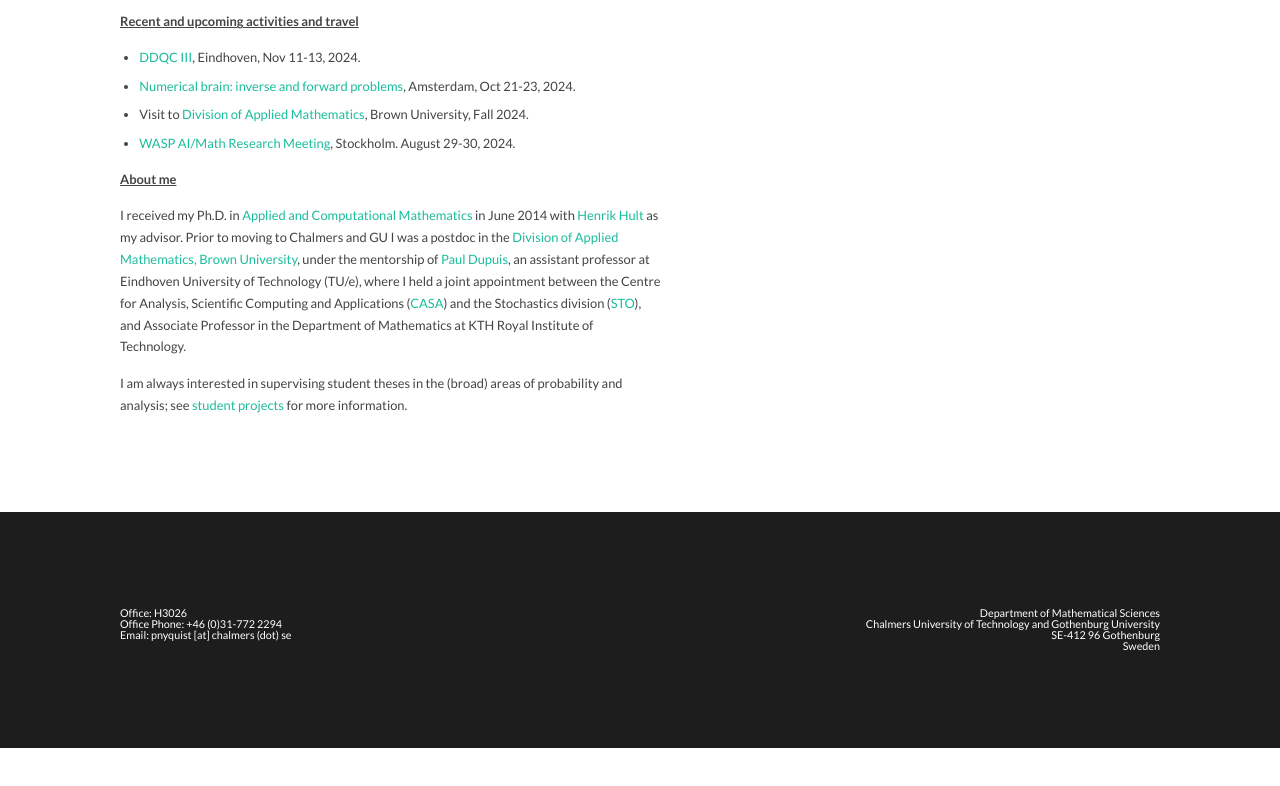
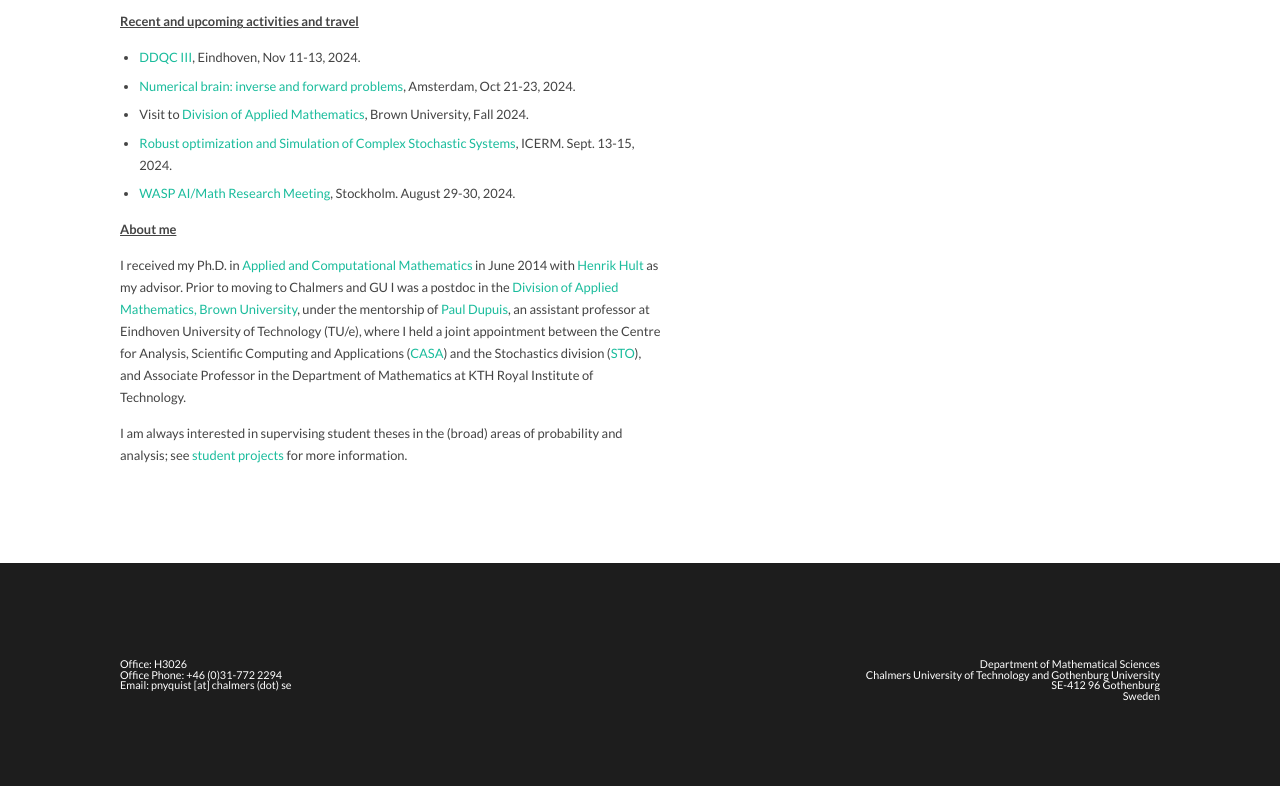
Before and after one commit to pierrenyq/pierrenyq.github.io, a plain HTML site: page Home.html in a window 1280 px wide. Shown: the part 988-1774 px from the top of the page. Before the commit the page ends 1736 px from the top, so only its background shows below. Drawn offline with Linux system fonts and the light colour scheme.

Commit message:
Add files via upload

```diff
--- a/Home.html
+++ b/Home.html
@@ -226,6 +226,7 @@ I am an elected member of the <a href="https://sverigesungaakademi.se/en/">Young
 <li> <a href="">DDQC III</a>, Eindhoven, Nov 11-13, 2024. </li>
 <li> <a href="">Numerical brain: inverse and forward problems</a>, Amsterdam, Oct 21-23, 2024. </li>
 <li> Visit to <a href="https://www.brown.edu/academics/applied-mathematics/">Division of Applied Mathematics</a>, Brown University, Fall 2024. </li>
+<li> <a href="https://icerm.brown.edu/events/htw-24-roscss/">Robust optimization and Simulation of Complex Stochastic Systems</a>, ICERM. Sept. 13-15, 2024. </li>
 <li> <a href="https://wasp-sweden.org">WASP AI/Math Research Meeting</a>, Stockholm. August 29-30, 2024. </li>
 
 <!--<li> <a href="">Stochastic Networks 2024</a>, Stockholm, July 1-5, 2024. </li>
```
Also changed, not shown: index.html (+1 -0 lines).
